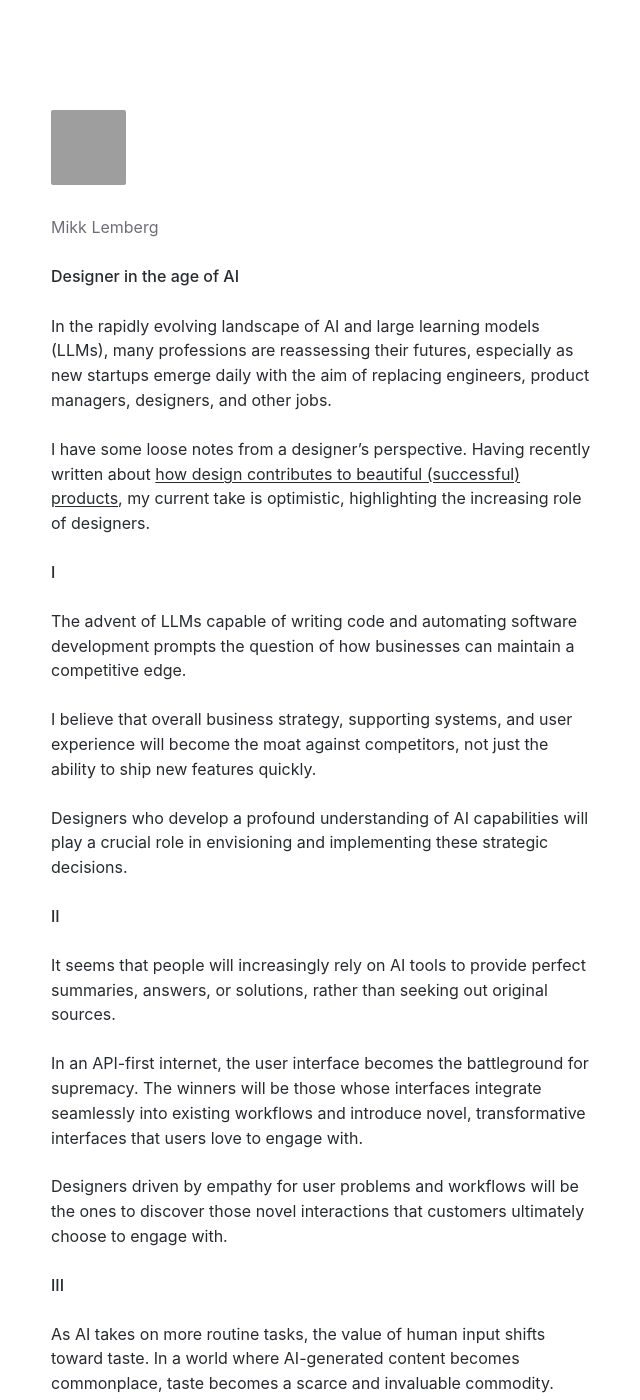
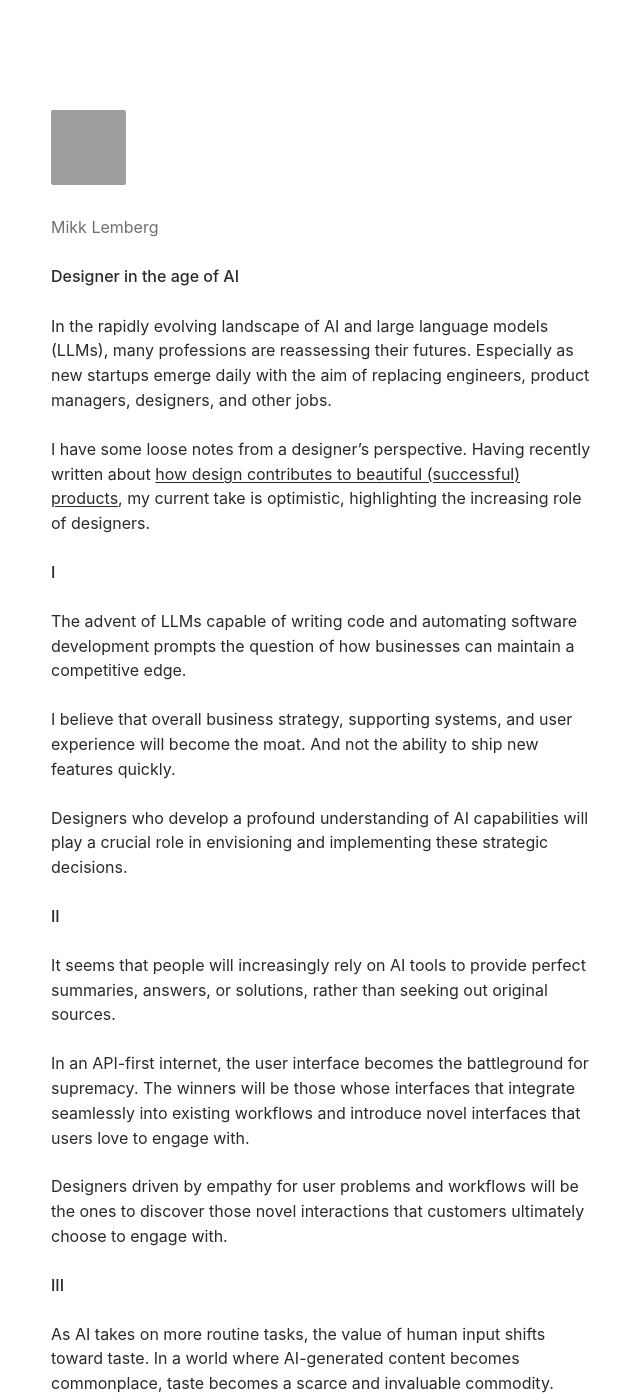
Before and after one commit to mikklemberg/My-personal-notes, a Jekyll site: the page built from _posts/2024-02-20-designer-AI-era.md, in a window 1280 px wide and 1400 px high. Shown: the whole window, without its empty margins (317-957 px from the left). Built offline with Jekyll 4.4.1, drawn with Linux system fonts in a browser that asks for light colours; grey boxes are pictures that could not be loaded.

Commit message:
Update 2024-02-20-designer-AI-era.md

```diff
--- a/_posts/2024-02-20-designer-AI-era.md
+++ b/_posts/2024-02-20-designer-AI-era.md
@@ -4,7 +4,7 @@ title: "Designer in the age of AI"
 date: 2024-02-20
 ---
 
-In the rapidly evolving landscape of AI and large learning models (LLMs), many professions are reassessing their futures, especially as new startups emerge daily with the aim of replacing engineers, product managers, designers, and other jobs.
+In the rapidly evolving landscape of AI and large language models (LLMs), many professions are reassessing their futures. Especially as new startups emerge daily with the aim of replacing engineers, product managers, designers, and other jobs.
 
 I have some loose notes from a designer's perspective. Having recently written about [how design contributes to beautiful (successful) products](https://blog.mikklemberg.ee/design-beautiful-business.html), my current take is optimistic, highlighting the increasing role of designers.
 
@@ -12,7 +12,7 @@ I have some loose notes from a designer's perspective. Having recently written a
 
 The advent of LLMs capable of writing code and automating software development prompts the question of how businesses can maintain a competitive edge.
 
-I believe that overall business strategy, supporting systems, and user experience will become the moat against competitors, not just the ability to ship new features quickly.
+I believe that overall business strategy, supporting systems, and user experience will become the moat. And not the ability to ship new features quickly.
 
 Designers who develop a profound understanding of AI capabilities will play a crucial role in envisioning and implementing these strategic decisions.
 
@@ -20,7 +20,7 @@ Designers who develop a profound understanding of AI capabilities will play a cr
 
 It seems that people will increasingly rely on AI tools to provide perfect summaries, answers, or solutions, rather than seeking out original sources.
 
-In an API-first internet, the user interface becomes the battleground for supremacy. The winners will be those whose interfaces integrate seamlessly into existing workflows and introduce novel, transformative interfaces that users love to engage with.
+In an API-first internet, the user interface becomes the battleground for supremacy. The winners will be those whose interfaces that integrate seamlessly into existing workflows and introduce novel interfaces that users love to engage with.
 
 Designers driven by empathy for user problems and workflows will be the ones to discover those novel interactions that customers ultimately choose to engage with.
 
```
